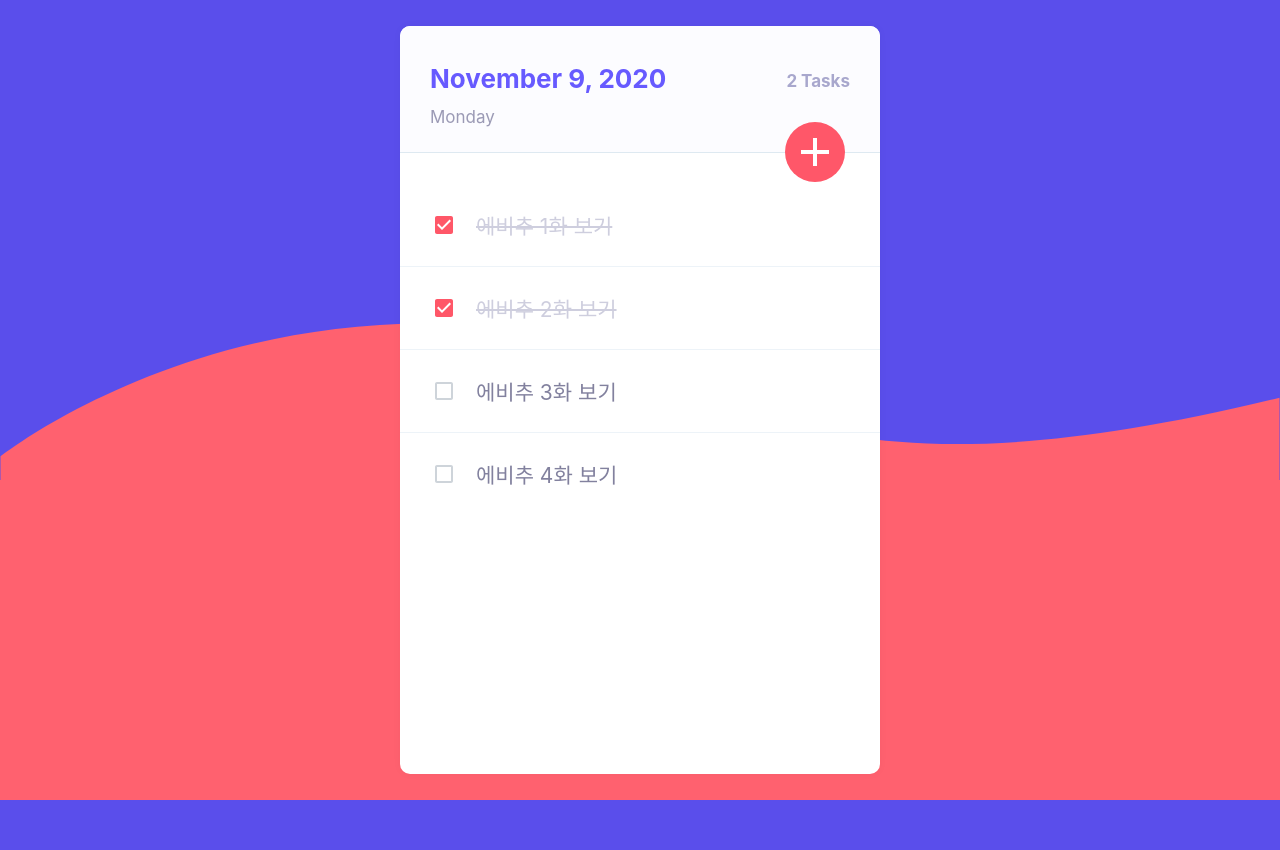
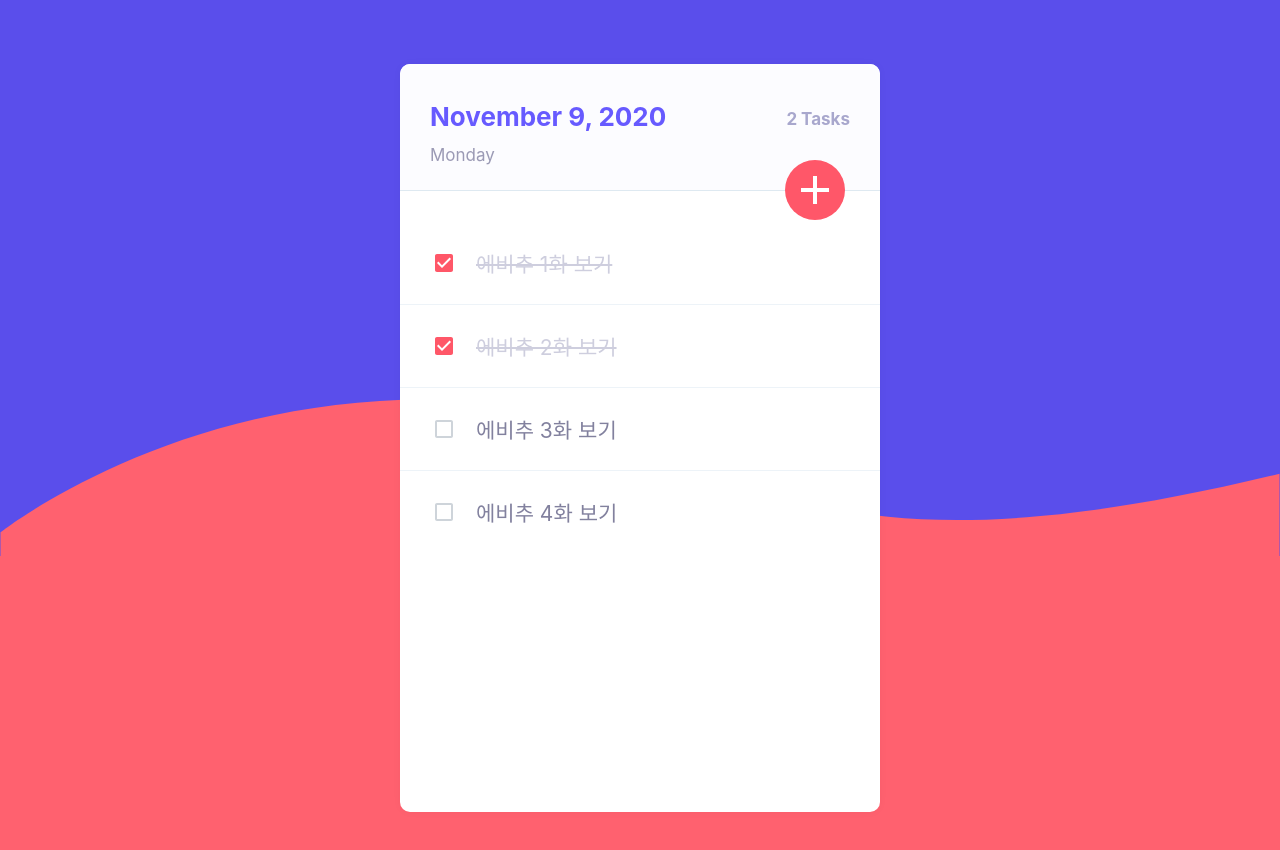
Before and after one commit to rdlsy/todo-list, a React (Create React App) app: page / in a window 1280 px wide. Shown: the top 850 px of the page. Before the commit the page ends 800 px from the top, so only its background shows below. Built offline with nearby package versions, Linux system fonts and the light colour scheme.

Commit message:
style 수정

```diff
--- a/src/App.js
+++ b/src/App.js
@@ -36,6 +36,10 @@ const GlobalStyle = createGlobalStyle`
     @media only screen and (max-width: 525px) {
       display: block;
     }
+    @media only screen and (orientation: landscape) {
+      display: block;
+      height: auto;
+    }
   }
 
 `
--- a/src/components/TodoCreate.js
+++ b/src/components/TodoCreate.js
@@ -20,6 +20,7 @@ const CircleButton = styled.button`
   align-items: center;
   justify-content: center;
   border-radius: 50%;
+  -webkit-border-radius: 50%;
   border: none;
   outline: none;
   font-size: 60px;
--- a/src/components/TodoTemplate.js
+++ b/src/components/TodoTemplate.js
@@ -15,7 +15,10 @@ const TodoTemplateBlock = styled.div`
     width: 100%;
     height: 95vh;
   }
-`
+  @media only screen and (orientation: landscape) {
+    margin: 0 auto;
+  }
+`;
 
 function TodoTemplate({ children }) {
   return <TodoTemplateBlock>{children}</TodoTemplateBlock>;
```
